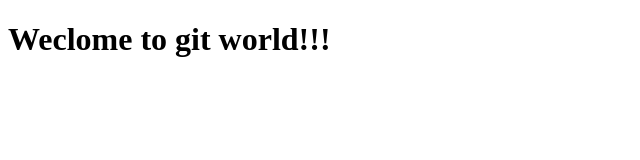
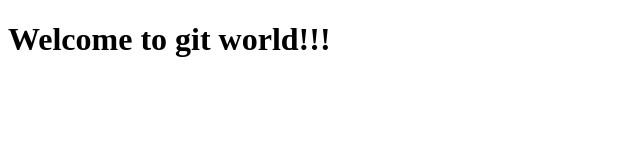
Before and after one commit to Rooman/upskill, a plain HTML site: page index.html in a window 1280 px wide. Shown: the full height of the page, 0-640 px from the left. Drawn offline with Linux system fonts and the light colour scheme.

Commit message:
Index.html typo fix

```diff
--- a/index.html
+++ b/index.html
@@ -5,6 +5,6 @@
 	<title>Hello git!</title>
 </head>
 <body>
-	<h1>Weclome to git world!!!</h1>
+	<h1>Welcome to git world!!!</h1>
 </body>
 </html>
```
